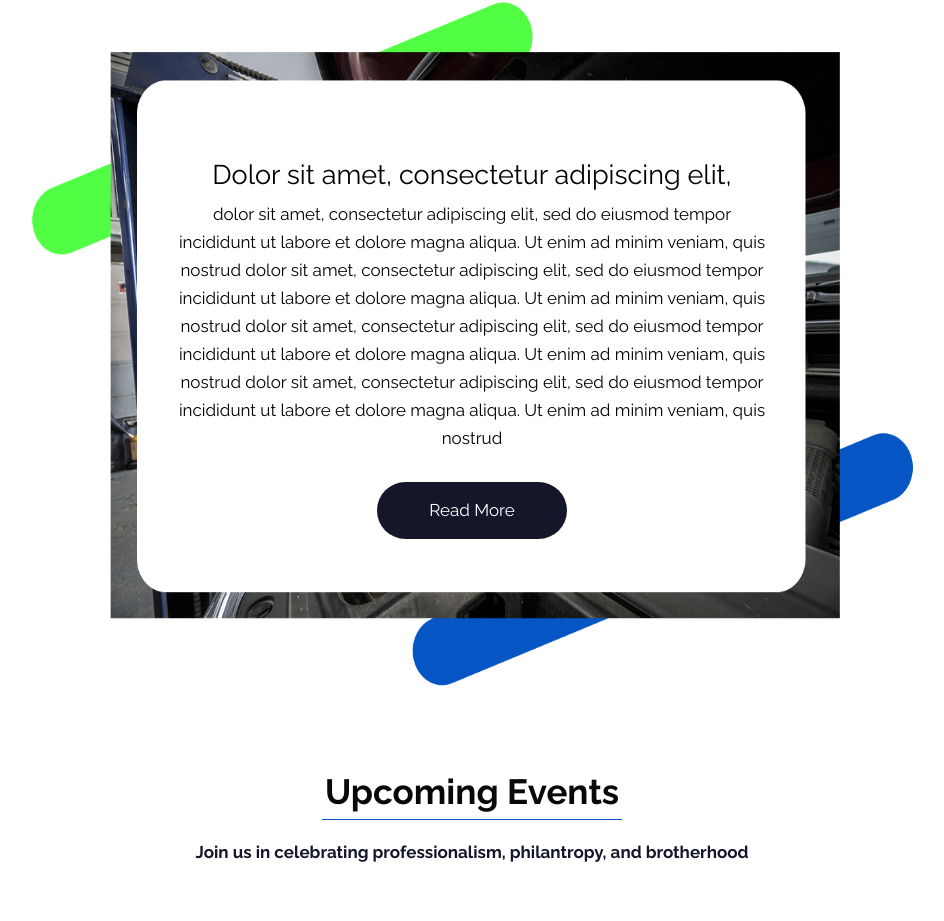
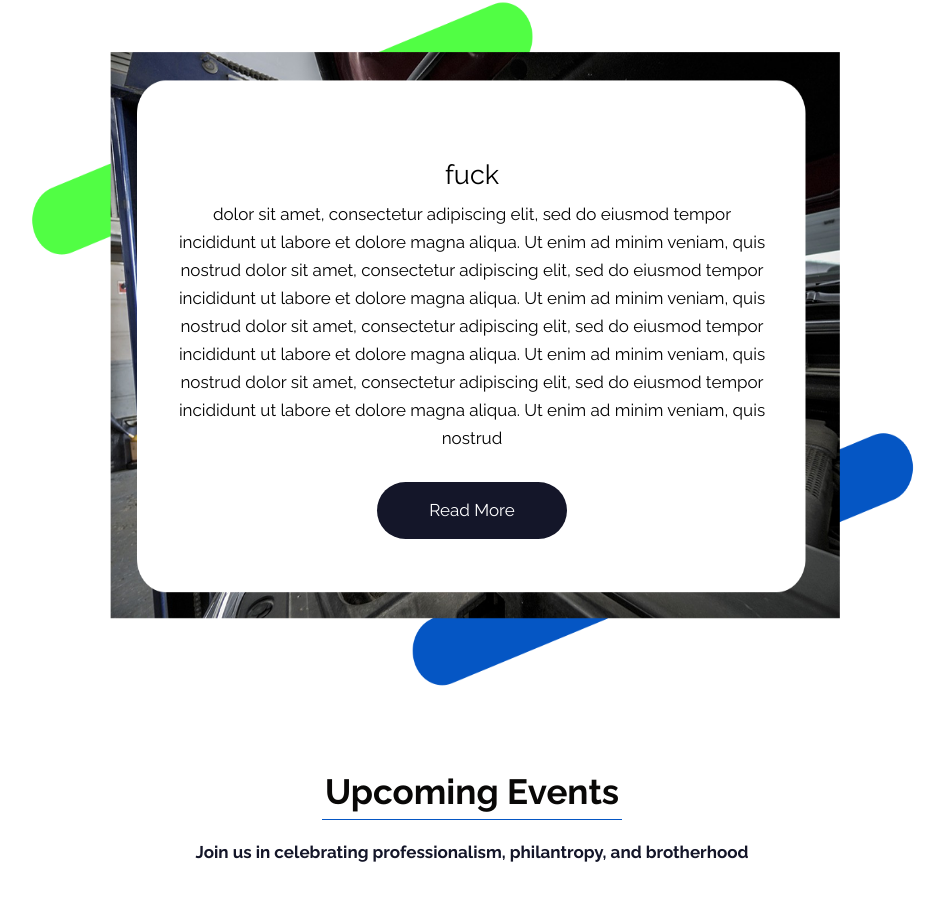
Before and after one commit to Kappa-Theta-Pi-Chi-Rho-Lambda/KTPSite, a website: page public/index.html in a window 1280 px wide. Shown: the part 1232-2153 px from the top of the page, without its empty margins (168-1112 px from the left). Drawn offline with nearby package versions, Linux system fonts and the light colour scheme.

Commit message:
event listing updates

```diff
--- a/public/index.html
+++ b/public/index.html
@@ -219,7 +219,7 @@
                   <div class="col-md-10 offset-md-1">
                      <div class="about_img">
                         <div class="about_box">
-                           <h3>Dolor sit amet, consectetur adipiscing elit,  </h3>
+                           <h3>fuck</h3>
                            <p>dolor sit amet, consectetur adipiscing elit, sed do eiusmod tempor incididunt ut labore et dolore magna aliqua. Ut enim ad minim veniam, quis nostrud dolor sit amet, consectetur adipiscing elit, sed do eiusmod tempor incididunt ut labore et dolore magna aliqua. Ut enim ad minim veniam, quis nostrud dolor sit amet, consectetur adipiscing elit, sed do eiusmod tempor incididunt ut labore et dolore magna aliqua. Ut enim ad minim veniam, quis nostrud dolor sit amet, consectetur adipiscing elit, sed do eiusmod tempor incididunt ut labore et dolore magna aliqua. Ut enim ad minim veniam, quis nostrud </p>
                            <a class="read_more">Read More</a>
                         </div>
```
